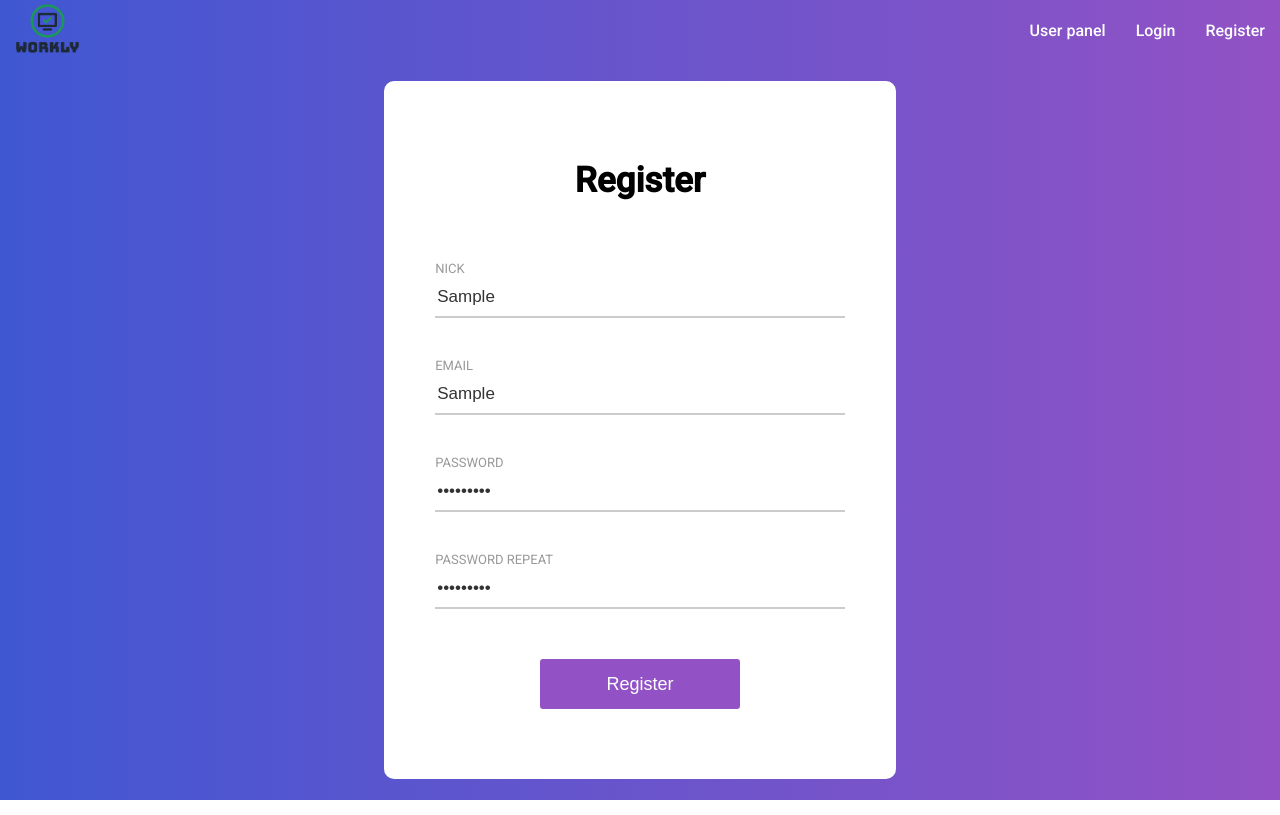
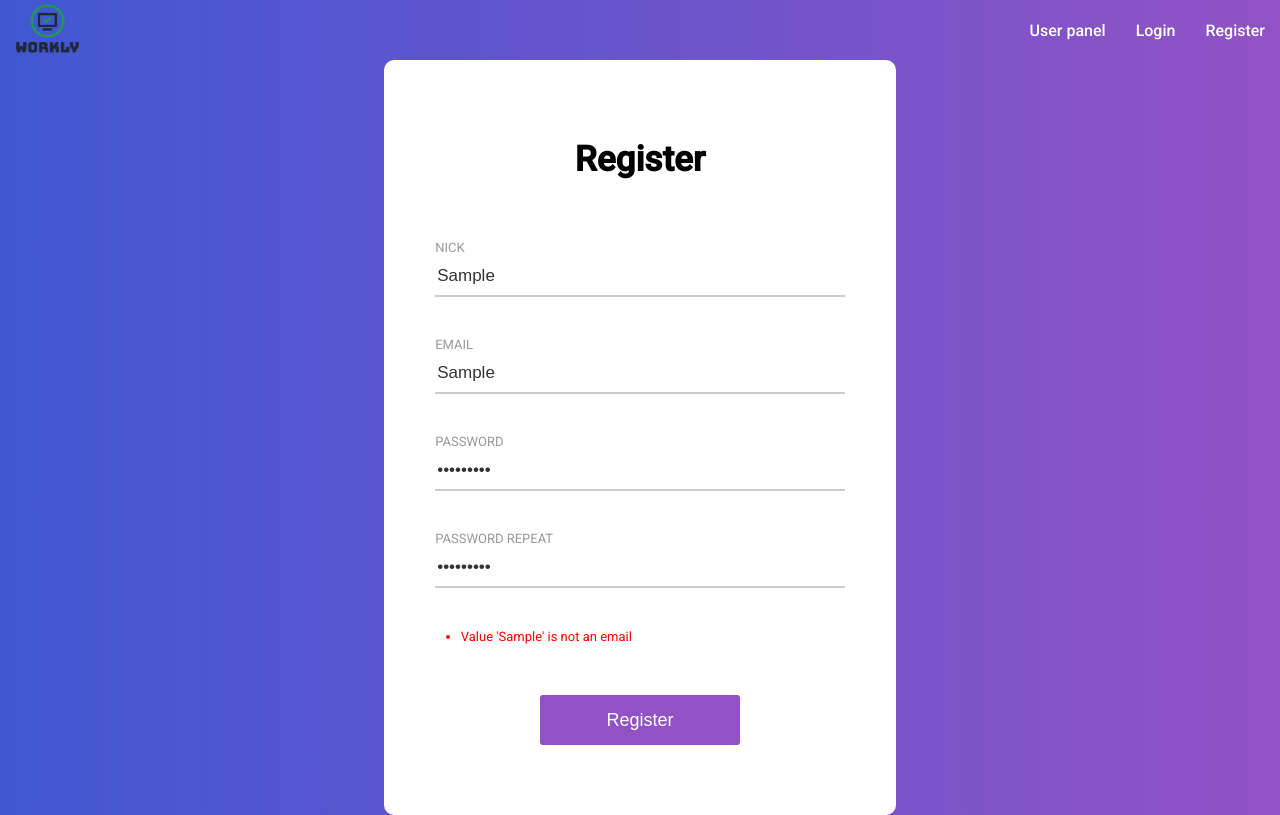
Before and after one commit to jstanislawczyk/WorklyFE, a Vue app: page /register in a window 1280 px wide. Both pictures are taken after typing "Sample", "Sample", "Sample123", "Sample123" into the empty fields and a click on the button "Register". Built offline with nearby package versions, Linux system fonts and the light colour scheme.

Commit message:
Form validation included

```diff
--- a/src/components/Login.vue
+++ b/src/components/Login.vue
@@ -30,9 +30,11 @@
 </template>
 
 <script>
+import formValidation from '@/mixins/FormValidation';
 
 export default {
   name: 'Login',
+  mixins: [formValidation],
   data() {
     return {
       user: {
@@ -43,14 +45,13 @@ export default {
   },
   methods: {
     loginUser() {
-      console.log(this.user);
+      console.log('REGISTER');
     },
   },
 };
 </script>
 
 <style scoped lang="scss">
-
   @import "../scss/colors.scss";
   @import "../scss/mixins/form.scss";
 
--- a/src/components/Register.vue
+++ b/src/components/Register.vue
@@ -42,15 +42,27 @@
         >
       </label>
 
+      <ul class="register__error-list">
+        <li
+          v-for="(error, index) in errors"
+          v-bind:key="index"
+          class="register__error"
+        >
+          {{ error }}
+        </li>
+      </ul>
+
       <button class="register__submit" type="submit">Register</button>
     </form>
   </div>
 </template>
 
 <script>
+import formValidation from '@/mixins/FormValidation';
 
 export default {
   name: 'Register',
+  mixins: [formValidation],
   data() {
     return {
       user: {
@@ -59,11 +71,44 @@ export default {
         password: '',
         passwordRepeat: '',
       },
+      errors: [],
     };
   },
   methods: {
     registerUser() {
-      console.log(this.user);
+      if (this.isFormValid()) {
+        console.log('VALID');
+      }
+    },
+    isFormValid() {
+      this.errors = [];
+
+      const nickValidation = this.stringHasSize(this.user.nick, 60, 4);
+
+      if (!nickValidation.isValid) {
+        this.errors.push(nickValidation.message);
+      }
+
+      const emailValidation = this.isEmail(this.user.email);
+
+      if (!emailValidation.isValid) {
+        this.errors.push(emailValidation.message);
+      }
+
+      const areEqualPasswords =
+        this.areEqualPasswords(this.user.password, this.user.passwordRepeat);
+
+      if (areEqualPasswords.isValid) {
+        const passwordValidation = this.isPassword(this.user.password);
+
+        if (!passwordValidation.isValid) {
+          this.errors.push(passwordValidation.message);
+        }
+      } else {
+        this.errors.push(areEqualPasswords.message);
+      }
+
+      return this.errors.length === 0;
     },
   },
 };
```
